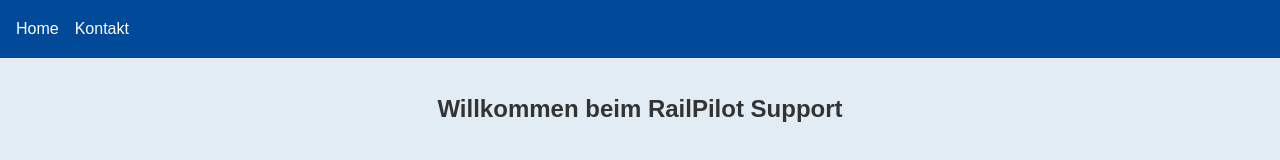
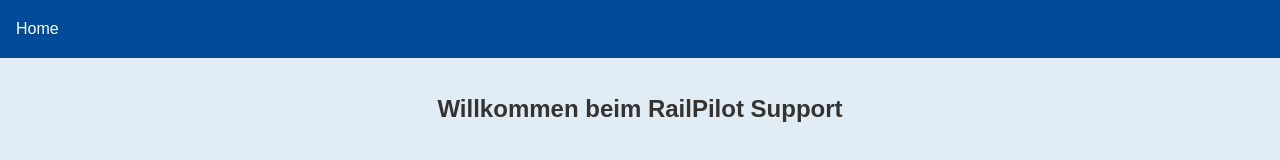
Before and after one commit to RealPCBUILD3R/Railpilot-Support_Page, a plain HTML site: page index.html in a window 1280 px wide. Shown: the top 160 px of the page. Drawn offline with Linux system fonts and the light colour scheme.

Commit message:
Update index.html

```diff
--- a/index.html
+++ b/index.html
@@ -10,7 +10,6 @@
     <nav>
       <ul>
         <li><a href="index.html">Home</a></li>
-        <li><a href="contact.html">Kontakt</a></li>
       </ul>
     </nav>
   </header>
```
